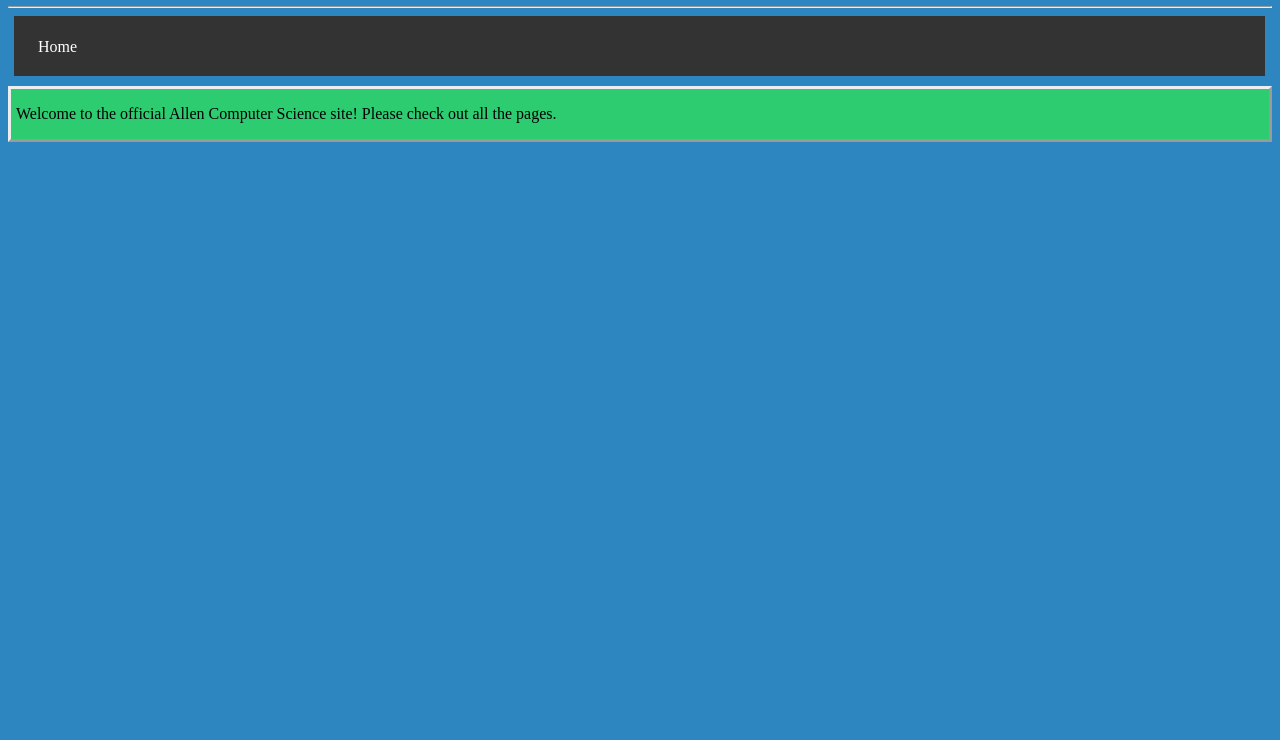
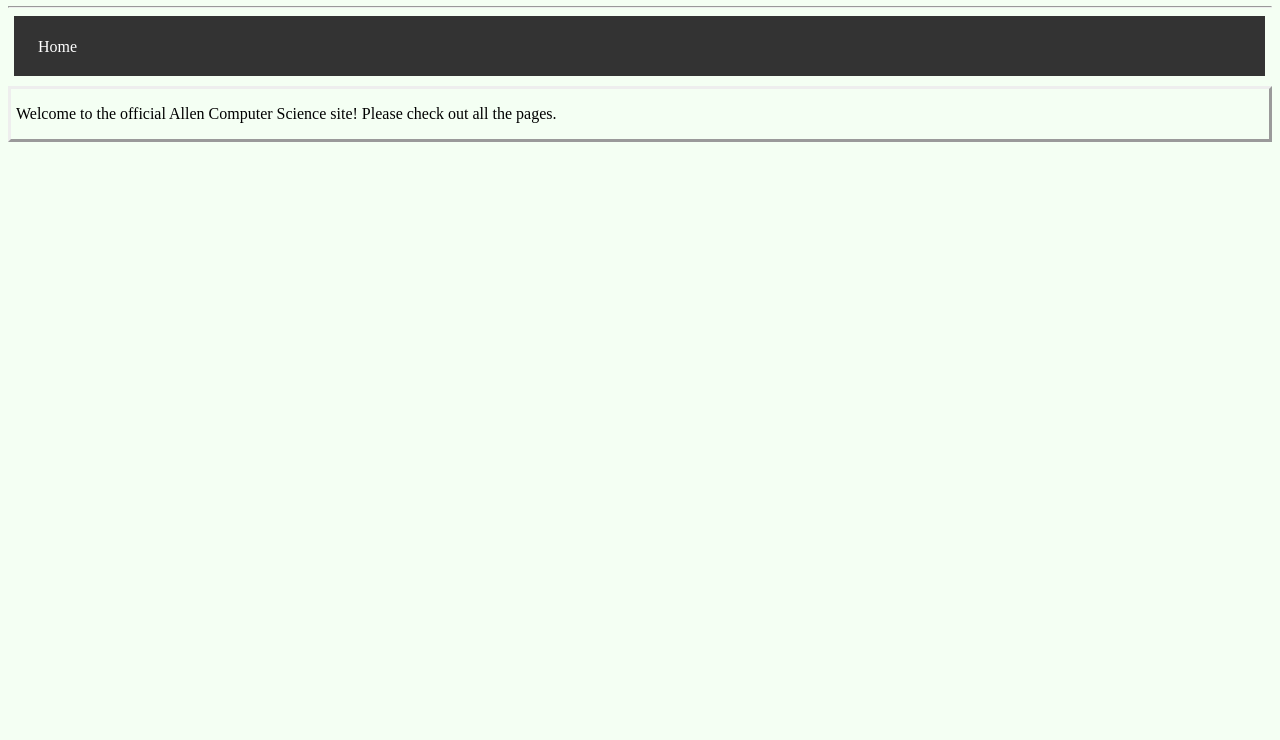
Before and after one commit to koilCan/Allen-Comp-Sci, a plain HTML site: page index.html in a window 1280 px wide. Shown: the part 60-800 px from the top of the page. Drawn offline with Linux system fonts and the light colour scheme.

Commit message:
Update style.css
Changed colors

```diff
--- a/style.css
+++ b/style.css
@@ -1,10 +1,10 @@
 body{
  /* Change background color */
- background-color: #2E86C1;
+ background-color: #f4fff3;
 }
 #content {
  /* Change background color */
- background-color: #2ECC71;
+ background-color: #f4fff3;
   /* Make content pop out */
   border-style: outset;
   /* Add space between content and navigation bar */
@@ -35,9 +35,7 @@ body{
   width: 99%;
 }
 
-#navigation{
 
-}
 #navigation ul{
   /* Remove styles from ul in div navigation */
   list-style-type: none;
```
